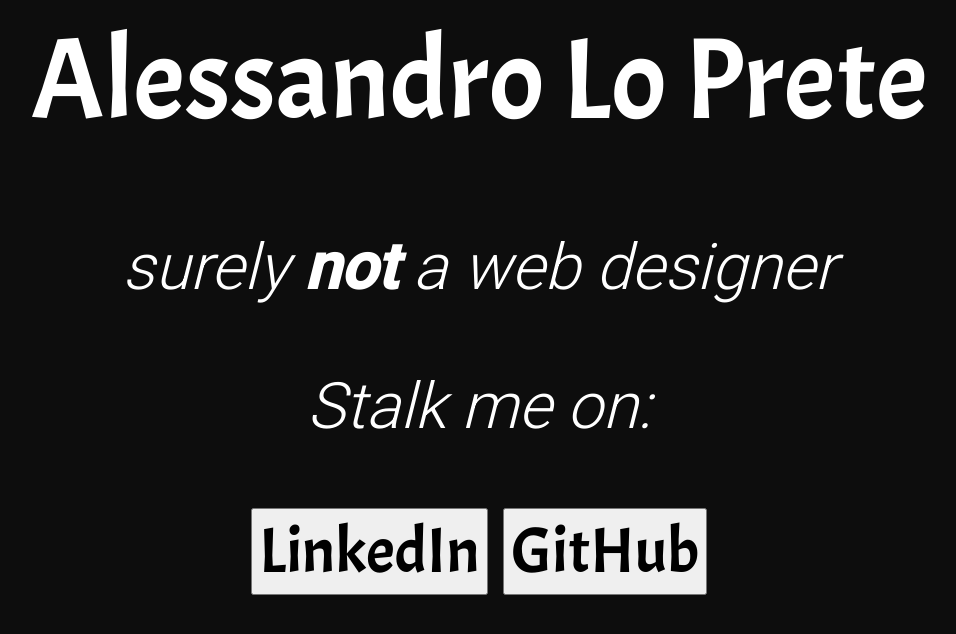
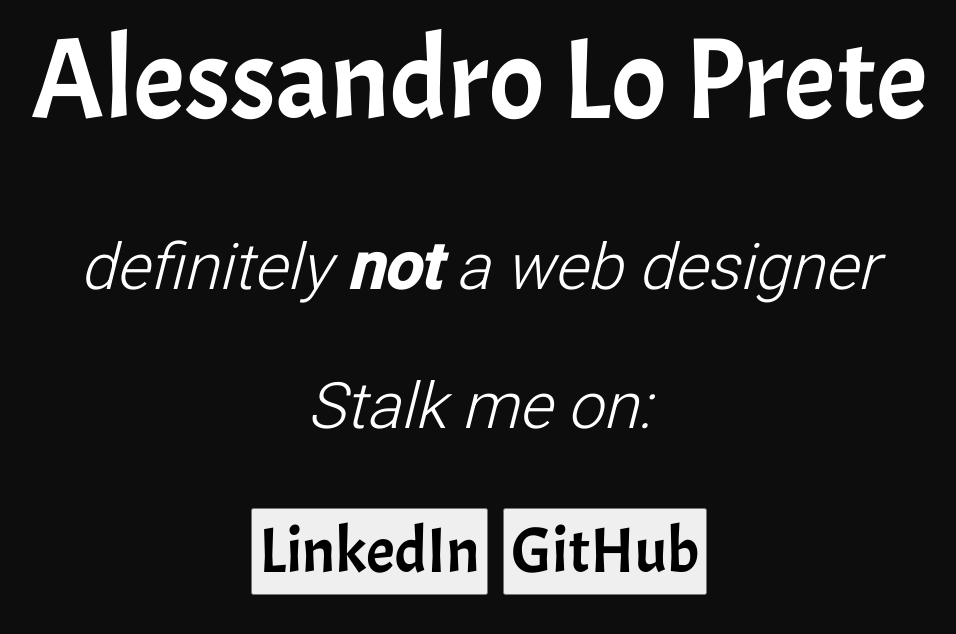
Before and after one commit to aleLoPrete/personalwebsite, a plain HTML site: page index.html in a window 1280 px wide. Shown: the whole page, without its empty margins (161-1117 px from the left). Drawn offline with Linux system fonts and the light colour scheme.

Commit message:
little change in content

```diff
--- a/index.html
+++ b/index.html
@@ -8,7 +8,7 @@
     <body>
         <div id="box">
             <h1 class="title">Alessandro Lo Prete</h1>
-            <h3><em>surely <span style="font-weight:700">not</span> a web designer</em></h3>
+            <h3><em>definitely <span style="font-weight:700">not</span> a web designer</em></h3>
             <p>
             <h3><em>Stalk me on:<em></h3>
                 <button>
```
